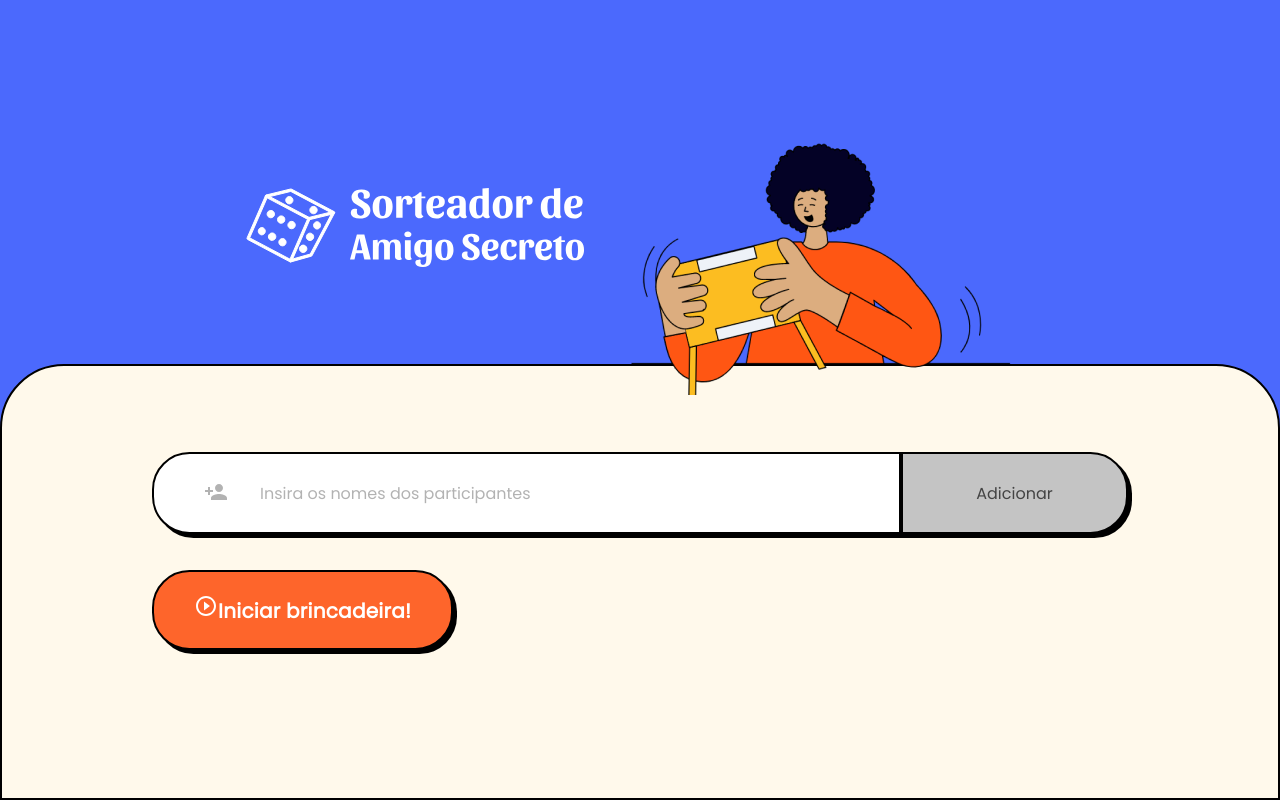
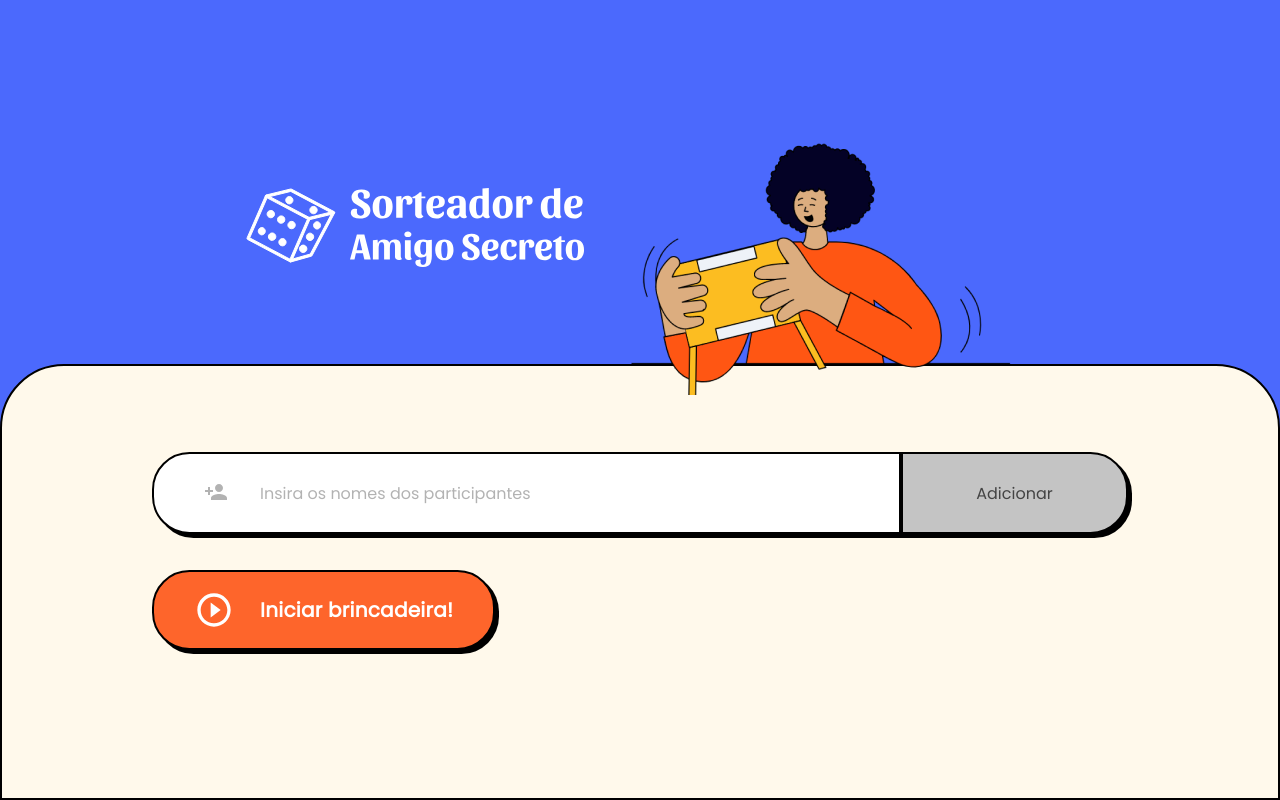
Before and after one commit to GabrielVeroneze/sorteador-amigo-secreto, a React (Vite) app: page / in a window 1280 px wide. Built offline with nearby package versions, Linux system fonts and the light colour scheme.

Commit message:
:lipstick: feat: Estiliza ícone do botão

```diff
--- a/src/components/Botao/styles.ts
+++ b/src/components/Botao/styles.ts
@@ -14,12 +14,24 @@ export const Button = styled.button`
     padding: 0 1.5rem;
     width: 155px;
 
+    svg {
+        display: none;
+    }
+
     @media ${device.lg} {
+        align-items: center;
         border: 2px solid #000000;
         box-shadow: 4px 4px 0px 0px #000000;
+        display: flex;
         font-size: 1.25rem;
+        gap: 1.625rem;
         height: 80px;
         padding: 0 2.5rem;
         width: auto;
+
+        svg {
+            display: inline-block;
+            font-size: 2.5rem;
+        }
     }
 `
```
